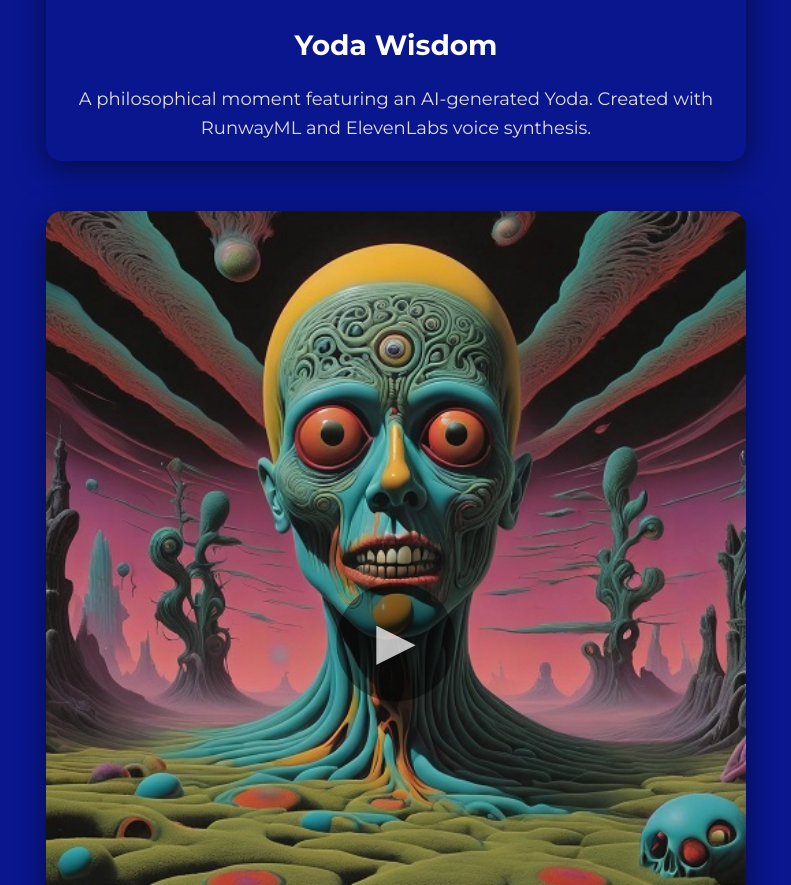
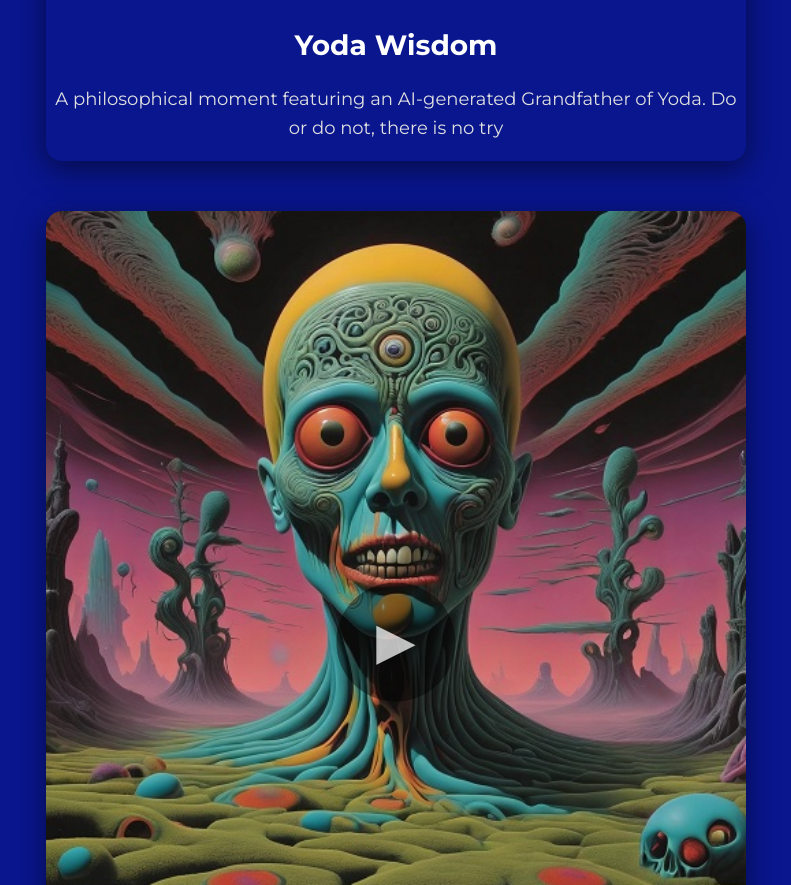
Before and after one commit to Jabbaat/eddiecool-site-clean, a plain HTML site: page docs/projects.html in a window 1280 px wide. Shown: the part 854-1739 px from the top of the page, without its empty margins (244-1035 px from the left). Drawn offline with Linux system fonts and the light colour scheme.

Commit message:
aangepast onderschrift

```diff
--- a/docs/projects.html
+++ b/docs/projects.html
@@ -77,7 +77,7 @@
     Your browser does not support the video tag.
   </video>
   <h2 class="project-title">Yoda Wisdom</h2>
-  <p class="project-description">A philosophical moment featuring an AI-generated Yoda. Created with RunwayML and ElevenLabs voice synthesis.</p>
+  <p class="project-description">A philosophical moment featuring an AI-generated Grandfather of Yoda. Do or do not, there is no try</p>
 </div>
 
 <div class="single-project">
```
